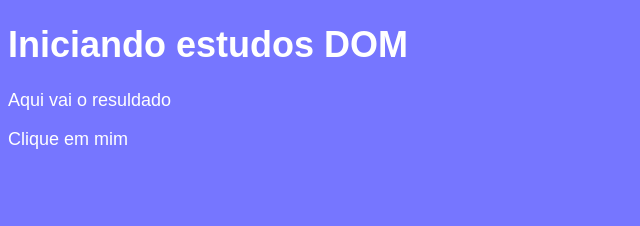
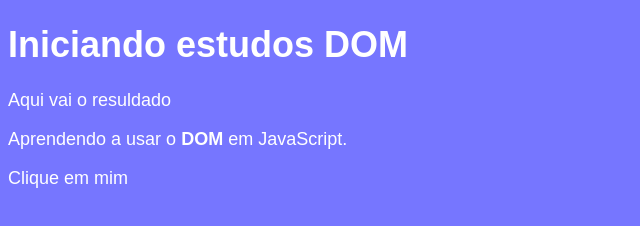
Before and after one commit to JaauSouza/javascript, a website: page JS Guanabara/ex005.html in a window 1280 px wide. Shown: the whole page, without its empty margins (0-640 px from the left). Drawn offline with Linux system fonts and the light colour scheme.

Commit message:
att ex 005

```diff
--- a/JS Guanabara/ex005.html
+++ b/JS Guanabara/ex005.html
@@ -15,9 +15,17 @@
 <body>
     <h1>Iniciando estudos DOM</h1>
     <p>Aqui vai o resuldado</p>
-    <div>Clique em mim</div>
+    <p>Aprendendo a usar  o <strong>DOM</strong> em JavaScript.</p>
+    <div id="msg">Clique em mim</div>
     <script>
-        window.document
+        var p1 = window.document.getElementsByTagName('p')[1]
+        /*
+        var d = window.document.getElementById('msg')
+        d.style.background = 'green'
+        d.innerText = 'Estou aguardando...'
+        */
+        var d = window.document.querySelector('div#msg')
+        d.style.background - 'blue'
     </script>
 </body>
 </html>
```
